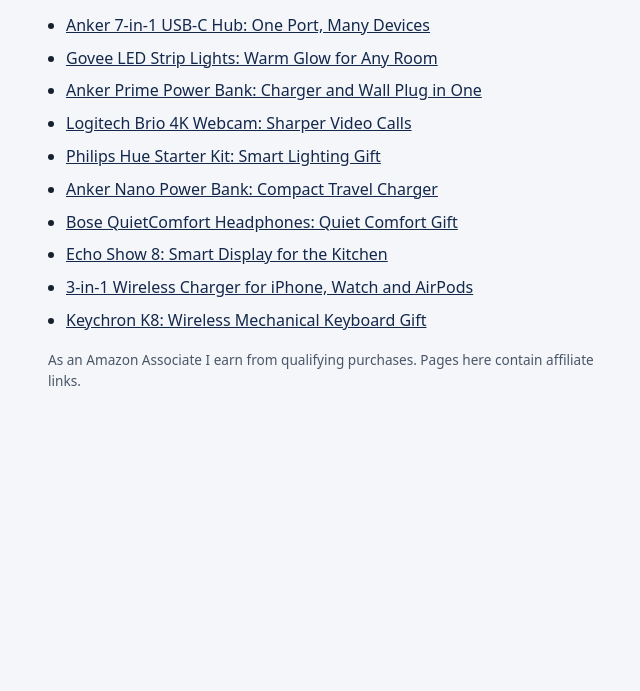
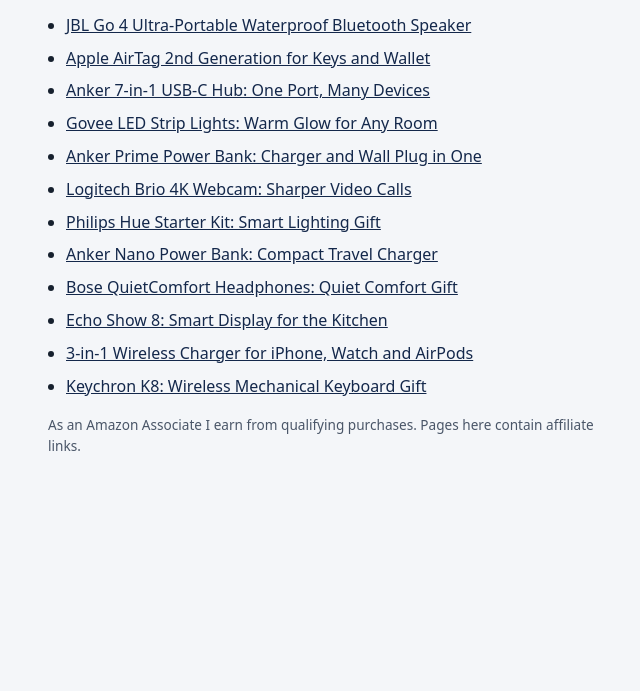
Before and after one commit to melvinsyamsuddin-byte/vhien-pins, a plain HTML site: page index.html in a window 1280 px wide. Shown: the part 109-800 px from the top of the page, without its empty margins (312-952 px from the left). Drawn offline with Linux system fonts and the light colour scheme.

Commit message:
Perbarui beranda

```diff
--- a/index.html
+++ b/index.html
@@ -13,6 +13,8 @@
 <h1>Vhien Tech Picks</h1>
 <p>Tech gift ideas and everyday gadgets. More at <a href="https://vhienstech.com">vhienstech.com</a>.</p>
 <ul>
+<li><a href="/p/vhien261126-02.html">JBL Go 4 Ultra-Portable Waterproof Bluetooth Speaker</a></li>
+<li><a href="/p/vhien261126-01.html">Apple AirTag 2nd Generation for Keys and Wallet</a></li>
 <li><a href="/p/vhien261125-02.html">Anker 7-in-1 USB-C Hub: One Port, Many Devices</a></li>
 <li><a href="/p/vhien261125-01.html">Govee LED Strip Lights: Warm Glow for Any Room</a></li>
 <li><a href="/p/vhien261124-02.html">Anker Prime Power Bank: Charger and Wall Plug in One</a></li>
```
